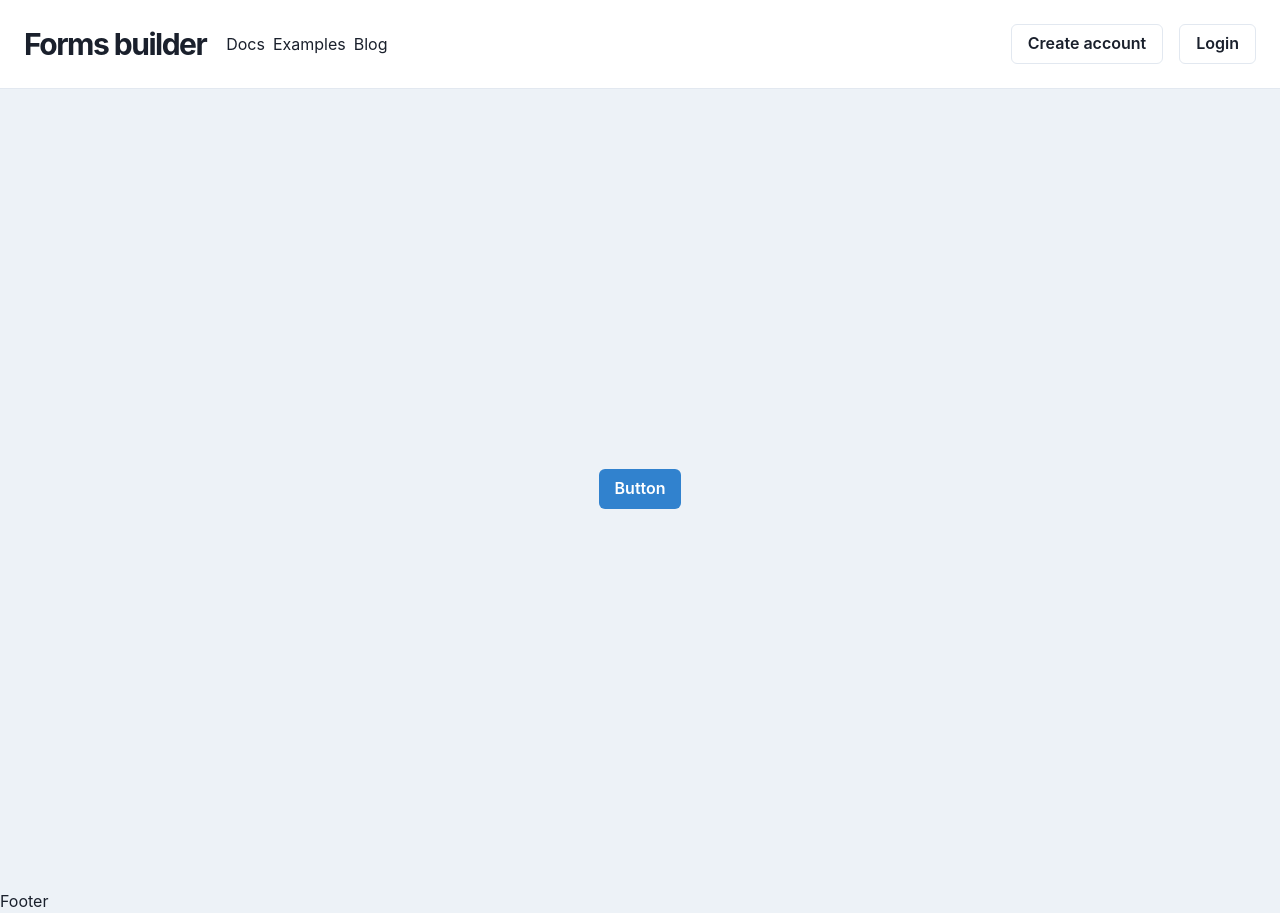
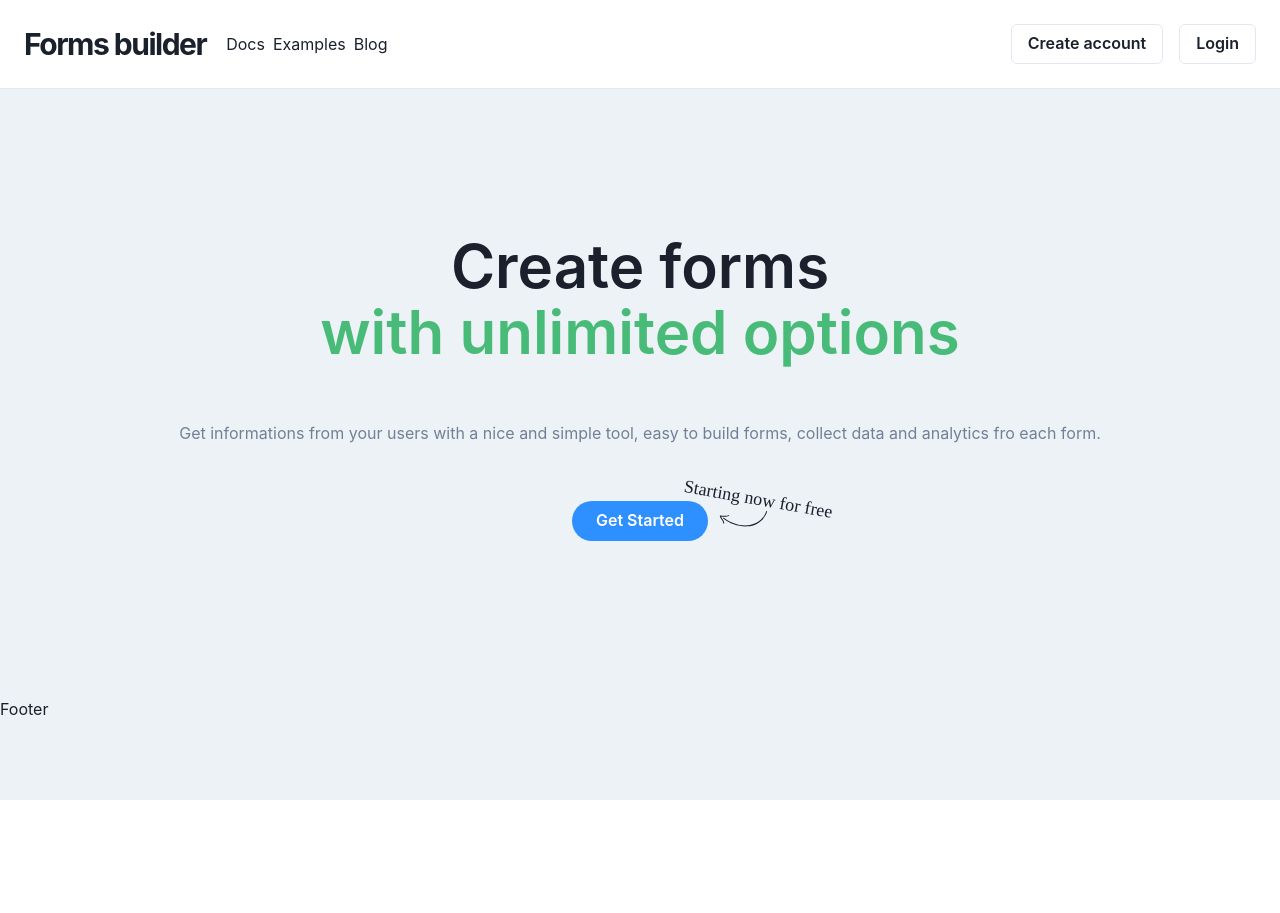
Before and after one commit to Moisac/Forms-builder, a Next.js app: page / in a window 1280 px wide. After the commit the page ends 800 px from the top, so only its background shows below. Built offline with nearby package versions, Linux system fonts and the light colour scheme; no server answers.

Commit message:
Add home hero section

```diff
--- a/components/Header.tsx
+++ b/components/Header.tsx
@@ -1,4 +1,4 @@
-import React, { useEffect, useState } from "react";
+import React, { useState } from "react";
 import {
   Box,
   Stack,
@@ -34,7 +34,6 @@
 }
 
 const Header = ({ type }: IProps) => {
-    // const [createdForm, setCreatedForm] = useState({})
     const [loading, setLoading] = useState(false)
     const { isOpen, onOpen, onClose } = useDisclosure();
     const handleToggle = () => (isOpen ? onClose() : onOpen());
@@ -62,7 +61,7 @@
 
     const handleAddFrom = async () => {
         const createdForm = await createForm()
-        console.log({createdForm})
+
         if(!!createdForm?.id) {
             router.push(`/admin/form/${createdForm?.id}/create`)
         }
@@ -88,9 +87,11 @@
         />
        }
       <Flex align="center" mr={5}>
-        <Heading as="h1" size="lg" letterSpacing={"tighter"}>
-          Forms builder
-        </Heading>
+        <Link href="/">
+            <Heading as="h1" size="lg" letterSpacing={"tighter"} cursor="pointer">
+            Forms builder
+            </Heading>
+        </Link>
       </Flex>
 
       {
--- a/pages/index.tsx
+++ b/pages/index.tsx
@@ -1,26 +1,92 @@
-import type { NextPage } from 'next'
-import Head from 'next/head'
-import Image from 'next/image'
-import styles from '../styles/Home.module.css'
-import { signIn } from "next-auth/react"
-import { Button } from '@chakra-ui/react'
+import Head from 'next/head';
+import {
+  Box,
+  Heading,
+  Container,
+  Text,
+  Button,
+  Stack,
+  Icon,
+  useColorModeValue,
+  createIcon,
+} from '@chakra-ui/react';
 import SiteLayout from '../layouts/SiteLayout'
+import { NextPage } from 'next'
 
 const Home: NextPage = () => {
   return (
     <>
-      <Head>
-        <title>Create Next App</title>
-        <meta name="description" content="Generated by create next app" />
-        <link rel="icon" href="/favicon.ico" />
-      </Head>
       <SiteLayout>
-        <main className={styles.main}>
-          <Button colorScheme='blue' onClick={() => signIn()}>Button</Button>
-        </main>
+        <Stack
+          as={Box}
+          textAlign={'center'}
+          spacing={{ base: 8, md: 14 }}
+          py={{ base: 20, md: 36 }}>
+          <Heading
+            fontWeight={600}
+            fontSize={{ base: '2xl', sm: '4xl', md: '6xl' }}
+            lineHeight={'110%'}>
+            Create forms <br />
+            <Text as={'span'} color={'green.400'}>
+              with unlimited options
+            </Text>
+          </Heading>
+          <Text color={'gray.500'}>
+            Get informations from your users with a nice and simple tool, easy to build forms, collect data and analytics fro each form.
+          </Text>
+          <Stack
+            direction={'column'}
+            spacing={3}
+            align={'center'}
+            alignSelf={'center'}
+            position={'relative'}>
+            <Button
+              colorScheme={'messenger'}
+              bg={'messenger.400'}
+              rounded={'full'}
+              px={6}
+              _hover={{
+                bg: 'messenger.600',
+              }}>
+              Get Started
+            </Button>
+            <Box>
+              <Icon
+                as={Arrow}
+                color={useColorModeValue('gray.800', 'gray.300')}
+                w={71}
+                position={'absolute'}
+                right={-71}
+                top={'10px'}
+              />
+              <Text
+                fontSize={'lg'}
+                fontFamily={'Caveat'}
+                position={'absolute'}
+                right={'-125px'}
+                top={'-15px'}
+                transform={'rotate(10deg)'}>
+                Starting now for free
+              </Text>
+            </Box>
+          </Stack>
+        </Stack>
       </SiteLayout>
     </>
-  )
+  );
 }
 
+const Arrow = createIcon({
+  displayName: 'Arrow',
+  viewBox: '0 0 72 24',
+  path: (
+    <path
+      fillRule="evenodd"
+      clipRule="evenodd"
+      d="M0.600904 7.08166C0.764293 6.8879 1.01492 6.79004 1.26654 6.82177C2.83216 7.01918 5.20326 7.24581 7.54543 7.23964C9.92491 7.23338 12.1351 6.98464 13.4704 6.32142C13.84 6.13785 14.2885 6.28805 14.4722 6.65692C14.6559 7.02578 14.5052 7.47362 14.1356 7.6572C12.4625 8.48822 9.94063 8.72541 7.54852 8.7317C5.67514 8.73663 3.79547 8.5985 2.29921 8.44247C2.80955 9.59638 3.50943 10.6396 4.24665 11.7384C4.39435 11.9585 4.54354 12.1809 4.69301 12.4068C5.79543 14.0733 6.88128 15.8995 7.1179 18.2636C7.15893 18.6735 6.85928 19.0393 6.4486 19.0805C6.03792 19.1217 5.67174 18.8227 5.6307 18.4128C5.43271 16.4346 4.52957 14.868 3.4457 13.2296C3.3058 13.0181 3.16221 12.8046 3.01684 12.5885C2.05899 11.1646 1.02372 9.62564 0.457909 7.78069C0.383671 7.53862 0.437515 7.27541 0.600904 7.08166ZM5.52039 10.2248C5.77662 9.90161 6.24663 9.84687 6.57018 10.1025C16.4834 17.9344 29.9158 22.4064 42.0781 21.4773C54.1988 20.5514 65.0339 14.2748 69.9746 0.584299C70.1145 0.196597 70.5427 -0.0046455 70.931 0.134813C71.3193 0.274276 71.5206 0.70162 71.3807 1.08932C66.2105 15.4159 54.8056 22.0014 42.1913 22.965C29.6185 23.9254 15.8207 19.3142 5.64226 11.2727C5.31871 11.0171 5.26415 10.5479 5.52039 10.2248Z"
+      fill="currentColor"
+    />
+  ),
+});
+
 export default Home
```
Also changed, not shown: pages/admin/form/[id]/response.tsx (+10 -2 lines).
